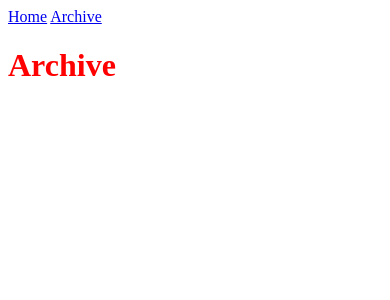
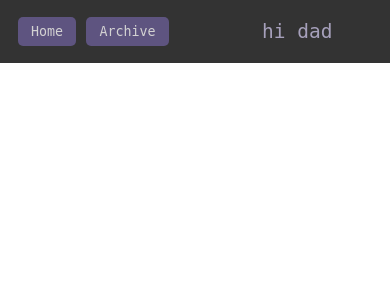
Before and after one commit to wesbob/hi_dad, a Flask app: page /archive in a window 390 px wide. Shown: the top 300 px of the page. Run offline with Flask 3, Linux system fonts and the light colour scheme.

Commit message:
style changes

```diff
--- a/requirements.txt
+++ b/requirements.txt
@@ -12,7 +12,7 @@
 MarkupSafe==2.1.2
 psycopg2-binary==2.9.6
 python-dotenv==1.0.0
+pytz==2023.3
 SQLAlchemy==2.0.9
 typing_extensions==4.5.0
 Werkzeug==2.2.3
-psycopg2==2.9.3
--- a/static/styles.css
+++ b/static/styles.css
@@ -1,3 +1,185 @@
-h1{
-    color: red;
+
+/* General Styles */
+body {
+    font-family: Arial, sans-serif;
+    line-height: 1.6;
+    margin: 0;
+    padding: 0;
+  }
+
+  h1{
+    color: #333333d5;
+    font-family: 'Roboto', sans-serif;
+    margin-left: 1em;
 }
+
+
+  p{
+    color: #333333d5;
+    font-family: 'Roboto', sans-serif;
+    margin-left: 2.5em;
+}
+
+    /* Navigation */
+    .nav {
+        background-color: #333;
+        display: flex;
+        justify-content: space-around;
+        padding: 1em;
+        align-items: center;
+      }
+
+      .nav .button {
+        background: none;
+        border: none;
+        cursor: pointer;
+        padding: 0;
+        margin-left: -3em;
+      }
+
+      /* Add this selector to style the first button */
+      .nav .button-first {
+        margin-right: -2.5em; /* Adjust the value to increase or decrease the space between the buttons */
+      }
+
+      .nav a {
+        font-family: monospace;
+        color: #d3d2d2;
+        text-decoration: none;
+        background-color: #5e5480;
+        padding: 0.5em 1em;
+        border-radius: 5px;
+        transition: background-color 0.3s, transform 0.3s;
+        display: inline-block;
+      }
+
+      .nav a:hover {
+        background-color: #877891;
+        transform: translateY(-2px);
+      }
+
+      .nav a:active {
+        transform: translateY(1px);
+      }
+
+      /* Archive Title */
+      #arcTitle {
+        font-family: monospace;
+        color: #a6a0bb;
+        font-size: 1.5em;
+        margin-left: 10px; /* Add margin to space the title */
+      }
+/* Update the selector to target the <a> element inside the <h2> */
+/* Post Entry */
+.post-entry {
+    display: flex;
+    align-items: center;
+    margin-left: 35px;
+  }
+
+  /* Update the selector to target the <a> element inside the <h2> */
+  .post-title a {
+    color: #5e5480;
+    text-decoration: none;
+    font-family: monospace;
+    font-size: 1.5em;
+    margin-right: 10px;
+  }
+
+  /* Add this selector for the hover effect */
+  .post-title a:hover {
+    color: #877891;
+    text-decoration: underline;
+  }
+
+  .post-entry span {
+    font-family: monospace;
+    font-size: 1.5em;
+    color: #333333d5;
+  }
+
+
+
+
+  /* Media Queries */
+
+  /* Phones (portrait, up to 480px) */
+  @media screen and (max-width: 480px) {
+    h1 {
+      font-size: 1.5em;
+      color: #333333d5;
+    }
+
+    p {
+        color: #333333d5;
+        font-family: 'Roboto', sans-serif;
+        margin-left: 2.5em;
+    }
+
+    /* Navigation */
+.nav {
+    background-color: #333;
+    display: flex;
+    justify-content: space-around;
+    padding: 1em;
+    align-items: center;
+  }
+
+  .nav .button {
+    background: none;
+    border: none;
+    cursor: pointer;
+    padding: 0;
+    margin-left: -3em;
+  }
+
+  /* Add this selector to style the first button */
+  .nav .button-first {
+    margin-right: -2.5em; /* Adjust the value to increase or decrease the space between the buttons */
+  }
+
+  .nav a {
+    font-family: monospace;
+    color: #d3d2d2;
+    text-decoration: none;
+    background-color: #5e5480;
+    padding: 0.5em 1em;
+    border-radius: 5px;
+    transition: background-color 0.3s, transform 0.3s;
+    display: inline-block;
+  }
+
+  .nav a:hover {
+    background-color: #0056b3;
+    transform: translateY(-2px);
+  }
+
+  .nav a:active {
+    transform: translateY(1px);
+  }
+
+  /* Archive Title */
+  #arcTitle {
+    font-family: monospace;
+    color: #a6a0bb;
+    font-size: 1.5em;
+    margin-left: 10px; /* Add margin to space the title */
+  }
+
+
+  /* Tablets (portrait, 481px to 768px) */
+  @media screen and (min-width: 481px) and (max-width: 768px) {
+    h1 {
+      font-size: 1.75em;
+    }
+
+    p {
+      font-size: 0.9375em;
+    }
+  }
+
+  /* Computers (landscape, 769px and up) */
+  @media screen and (min-width: 769px) {
+    /* Styles for larger screens */
+  }
+}
--- a/templates/archive.html
+++ b/templates/archive.html
@@ -1,9 +1,13 @@
 {% extends 'base.html' %}
+<link rel="stylesheet" href="{{ url_for('static', filename='styles.css') }}">
+{% block content %}
 
-{% block content %}
-    <h1>Archive</h1>
-    {% for post in posts %}
-        <h2><a href="{{ url_for('view_post', post_id=post.id) }}">{{ post.title }}</a></h2>
-        <p>Posted on {{ post.date_created.strftime('%B %d, %Y') }}</p>
-    {% endfor %}
+{% for post in posts %}
+<div class="post-entry">
+    <h2 class="post-title"><a href="{{ url_for('view_post', post_id=post.id) }}">{{ post.title }}</a></h2>
+    <span>- {{ post.date_created.strftime('%m/%d/23') }}</span>
+</div>
+{% endfor %}
+
+
 {% endblock %}
--- a/templates/base.html
+++ b/templates/base.html
@@ -2,14 +2,18 @@
 <html lang="en">
 <head>
     <meta charset="UTF-8">
+    <meta name="viewport" content="width=device-width, initial-scale=1.0">
+
     <title>hi-dad</title>
     <link rel="stylesheet" href="{{ url_for('static', filename='styles.css') }}">
 </head>
 <body>
-    <nav>
-        <a href="{{ url_for('index') }}">Home</a>
-        <a href="{{ url_for('archive') }}">Archive</a>
-    </nav>
+    <div class="nav">
+        <button class="button button-first"><a href="{{ url_for('index') }}">Home</a></button>
+        <button class="button"><a href="{{ url_for('archive') }}">Archive</a></button>
+        <span id="arcTitle">hi dad</span>
+    </div>
+
     {% block content %}{% endblock %}
 </body>
 </html>
--- a/templates/selected_post.html
+++ b/templates/selected_post.html
@@ -2,6 +2,6 @@
 
 {% block content %}
     <h1>{{ post.title }}</h1>
-    {{ post.content|nl2br|md_links_to_html|safe }}
+    <p>{{ post.content|nl2br|md_links_to_html|safe }}</p>
     <p>Posted on {{ post.date_created.strftime('%B %d, %Y') }}</p>
 {% endblock %}
```
